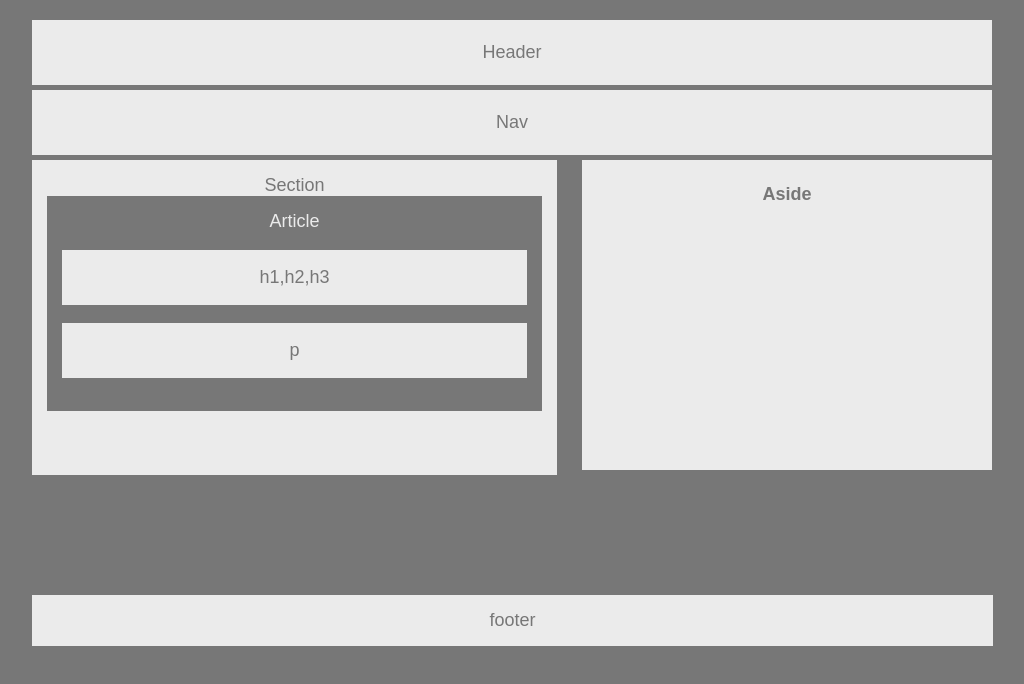
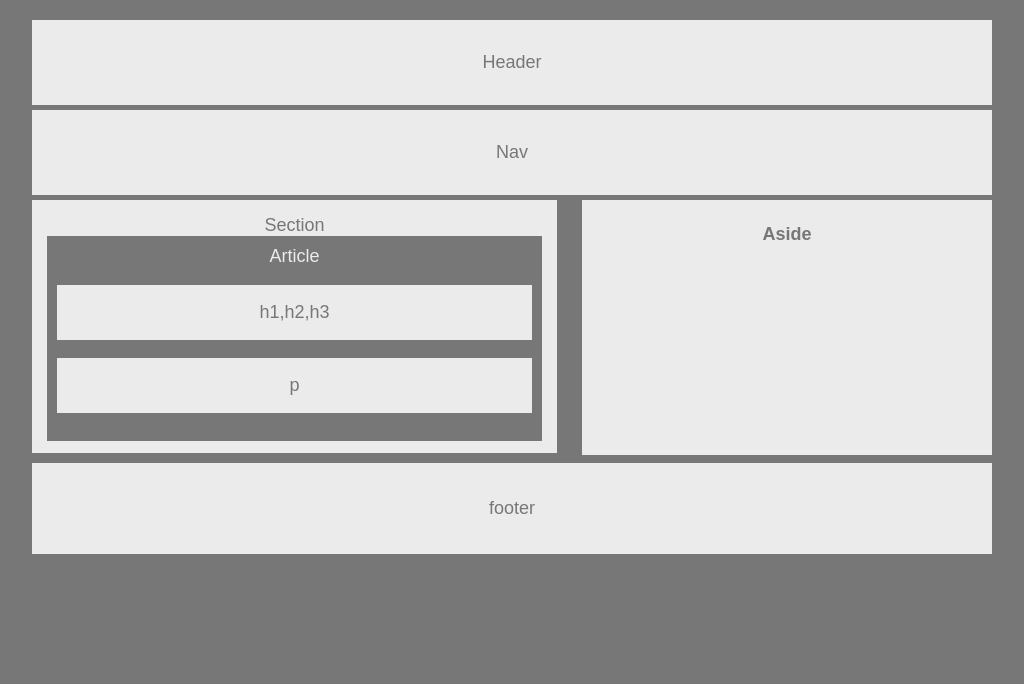
Before and after one commit to Delrosario18/HW-Wireframe, a plain HTML site: page index.html in a window 1280 px wide. Shown: the whole page, without its empty margins (128-1152 px from the left). Drawn offline with Linux system fonts and the light colour scheme; files that its build step writes are made by us from their sources.

Commit message:
Wireframe Files

```diff
--- a/index.html
+++ b/index.html
@@ -10,7 +10,7 @@
     <meta name="author" content="">
 
     <title>HTML/CSS beginner exercise</title>
-    <link rel="stylesheet" type="text/css" href="style.css">
+    <link href="styles/style.css" rel="stylesheet">
 
 </head>
 
--- a/style.css
+++ b/style.css
@@ -9,7 +9,7 @@ body{
 	font-size: 18px;
 	width:960px;
 	margin:0 auto;
-	overflow:hidden;
+	overflow:scroll;
 	color: #777;
 }
 content{
@@ -17,46 +17,41 @@ content{
 	margin:0 auto;
 	padding:5px;
 	color: #777;
-	min-height:70vh;
 }
 nav,header{
 	text-align:center;
 	background-color:#ebebeb;
-	line-height:65px;
+	line-height:85px;
 	margin-bottom:5px;
 	}
 
 .page{
 	width:100%;
 	margin-top:20px;
-	min-height:70vh;
 	}
 content section{
 	width:495px;
 	float:left;
-	margin-right:12px;
 	background-color:#ebebeb;
-	height:300px;
+	height:238px;
 	text-align:center;
 	padding-top:15px;
 	padding-left:15px;
 	padding-right:15px;
+	margin-bottom:10px;
 	}
 content aside{
 	width:410px;
 	float:right;
 	background-color:#ebebeb;
-	height:310px;
+	height:255px;
 	text-align:center;
 	}
 footer{
-	width:97%;
+	width:100%;
 	overflow:hidden;
 	background-color:#ebebeb;
-	position:relative;
-	bottom:-100%;
-	margin-top:15px;
-	padding:15px;
+	padding:35px 0px;
 	}
 footer .clear{
 	clear:both;
@@ -65,7 +60,7 @@ footer .clear{
 article{
 	background-color: #777;
 	color:#ebebeb;
-	padding:15px;
+	padding:10px;
 }
 article p{
 	background-color:#ebebeb;
```
